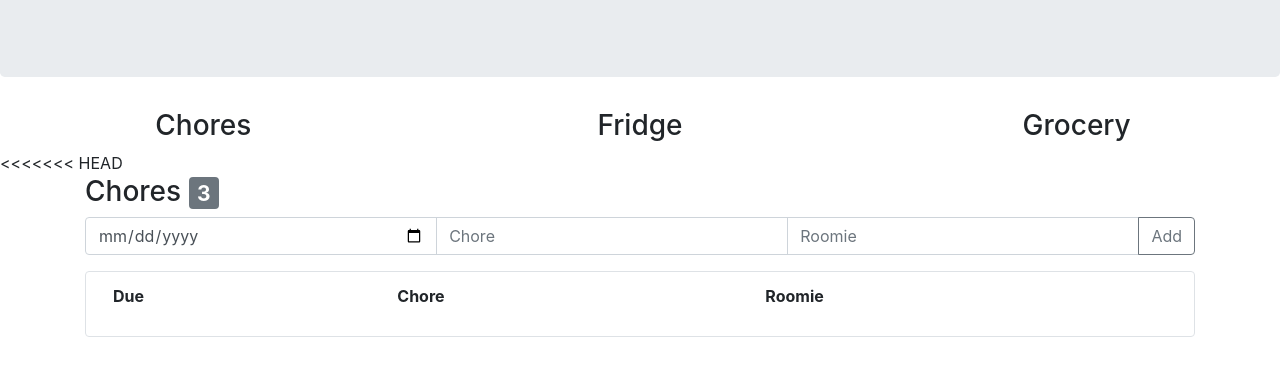
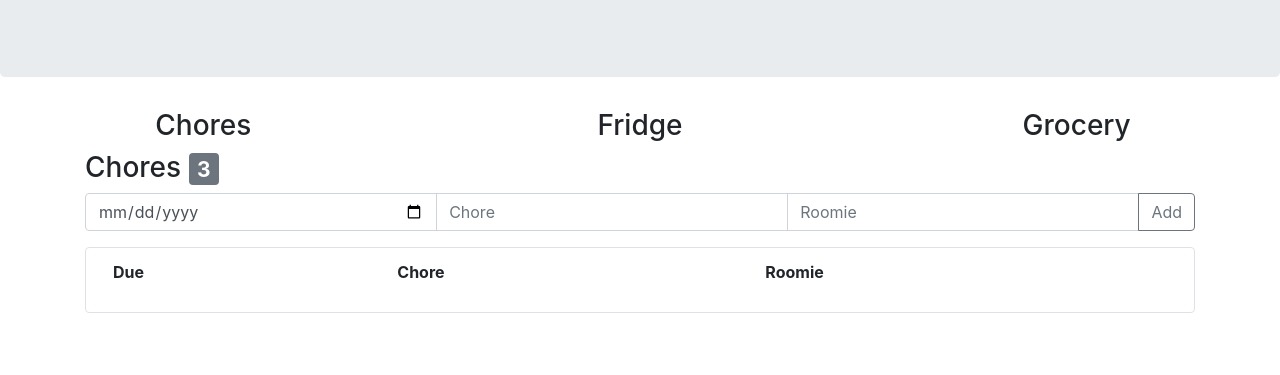
Before and after one commit to alexshi0000/FoodyRoomies, a website: page public/index.html in a window 1280 px wide. Shown: the part 147-522 px from the top of the page. Drawn offline with nearby package versions, Linux system fonts and the light colour scheme.

Commit message:
fixed commenting and stuff

```diff
--- a/public/index.html
+++ b/public/index.html
@@ -52,9 +52,6 @@
         <a data-target="#carouselExampleIndicators" data-slide-to="1" class="col"><h3>Fridge</h3></a>
         <a data-target="#carouselExampleIndicators" data-slide-to="2" class="col"><h3>Grocery</h3></a>
       </div>
-
-
-<<<<<<< HEAD
         <div class="carousel-inner">
           <div class="carousel-item active">
               <div class="container">
@@ -223,70 +220,5 @@
           </div>
         </div>
       </div>
-
-    <!-- <div class="container">
-      <h3>Chores <span class="badge badge-secondary">3</span></h3>
-      <div class="input-group mb-3">
-        <input
-          type="date"
-          class="form-control"
-          placeholder="Due"
-          aria-label="Due date"
-          aria-describedby="button-addon2"
-        />
-        <div class="input-group-prepend"></div>
-        <input
-          type="text"
-          class="form-control"
-          placeholder="Chore"
-          aria-label="Chore name"
-          aria-describedby="button-addon2"
-        />
-        <input
-          type="text"
-          class="form-control"
-          placeholder="Roomie"
-          aria-label="Roomie name"
-          aria-describedby="button-addon2"
-        />
-        <div class="input-group-append">
-          <button
-            class="btn btn-outline-secondary"
-            type="button"
-            id="button-addon2"
-          >
-            Add
-          </button>
-        </div>
-      </div>
-      <div class="container-fluid border rounded">
-        <table class="table table-borderless table-hover">
-          <thead>
-            <tr>
-              <th scope="col">Due</th>
-              <th scope="col">Chore</th>
-              <th scope="col">Roomie</th>
-            </tr>
-          </thead>
-          <tbody>
-            <tr>
-              <th scope="row">1</th>
-              <td>Clean the Toilet</td>
-              <td>Albert</td>
-            </tr>
-            <tr>
-              <th scope="row">2</th>
-              <td>Eat ass</td>
-              <td>Albert</td>
-            </tr>
-            <tr>
-              <th scope="row">3</th>
-              <td>Finish App</td>
-              <td>Albert</td>
-            </tr>
-          </tbody>
-        </table>
-      </div>
-    </div> -->
   </body>
 </html>
```
